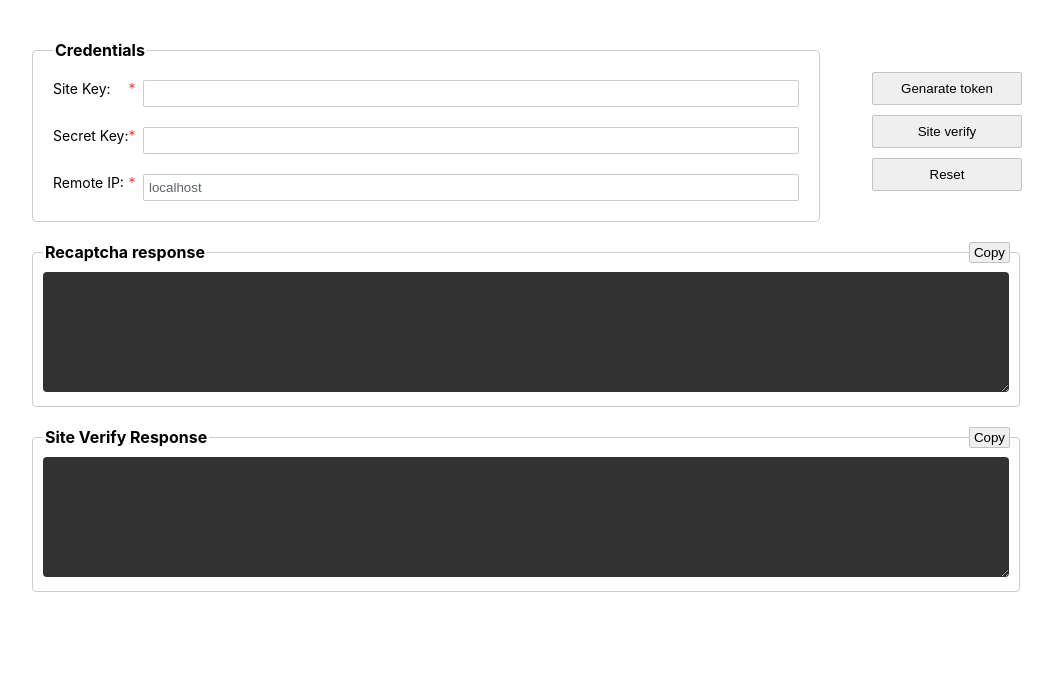
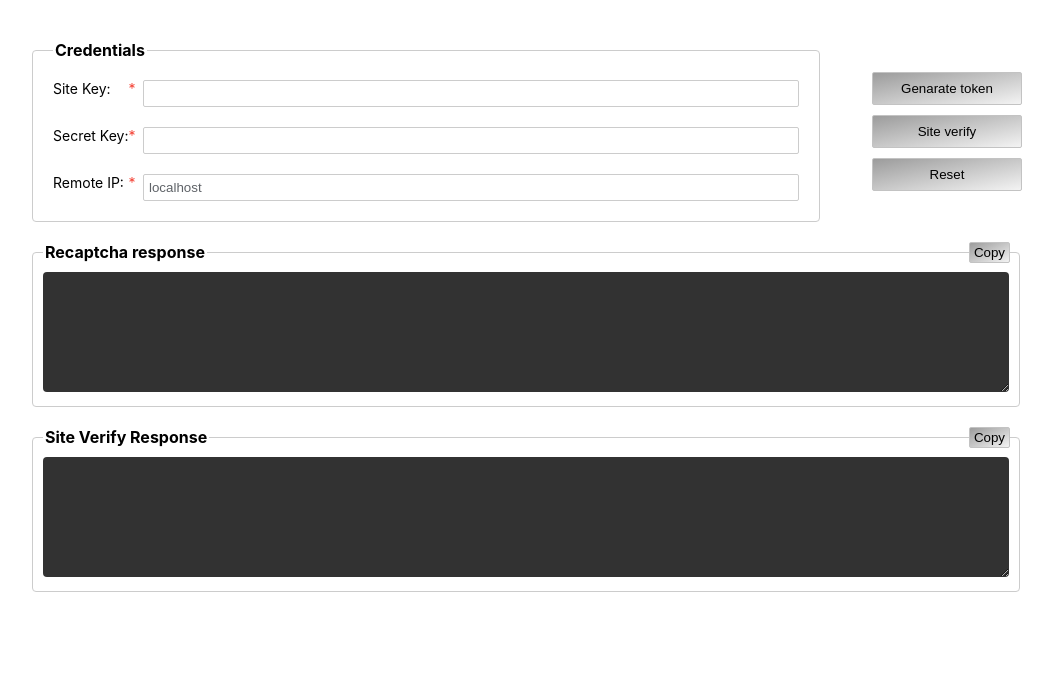
Before and after one commit to jnisperuza/test-recaptcha-v3, a PHP site: page / in a window 1280 px wide. Shown: the top 688 px of the page, without its empty margins (114-1167 px from the left). Run offline with PHP 8.4, Linux system fonts and the light colour scheme.

Commit message:
update styles

```diff
--- a/style.css
+++ b/style.css
@@ -19,6 +19,8 @@ section fieldset {
 }
 
 section fieldset legend {
+  width: -moz-fit-content;
+  width: fit-content;
   font-weight: bold;
 }
 
@@ -41,6 +43,7 @@ textarea {
   color: #fafafa;
   border-radius: 4px;
   border: none;
+  outline: none;
   resize: vertical;
 }
 
@@ -55,6 +58,12 @@ section button {
   padding: 2px 4px;
   border-radius: 2px;
   border: 1px solid #c3c3c3;
+  background-image: -ms-linear-gradient(top left, #707070 -50%, #FCFCFC 110.00000000000001%);
+  background-image: -moz-linear-gradient(top left, #707070 -50%, #FCFCFC 110.00000000000001%);
+  background-image: -o-linear-gradient(top left, #707070 -50%, #FCFCFC 110.00000000000001%);
+  background-image: -webkit-gradient(linear, left top, right bottom, color-stop(-.5, #707070), color-stop(1.1, #FCFCFC));
+  background-image: -webkit-linear-gradient(top left, #707070 -50%, #FCFCFC 110.00000000000001%);
+  background-image: linear-gradient(to bottom right, #707070 -50%, #FCFCFC 110.00000000000001%);
 }
 
 section button:hover,
```
